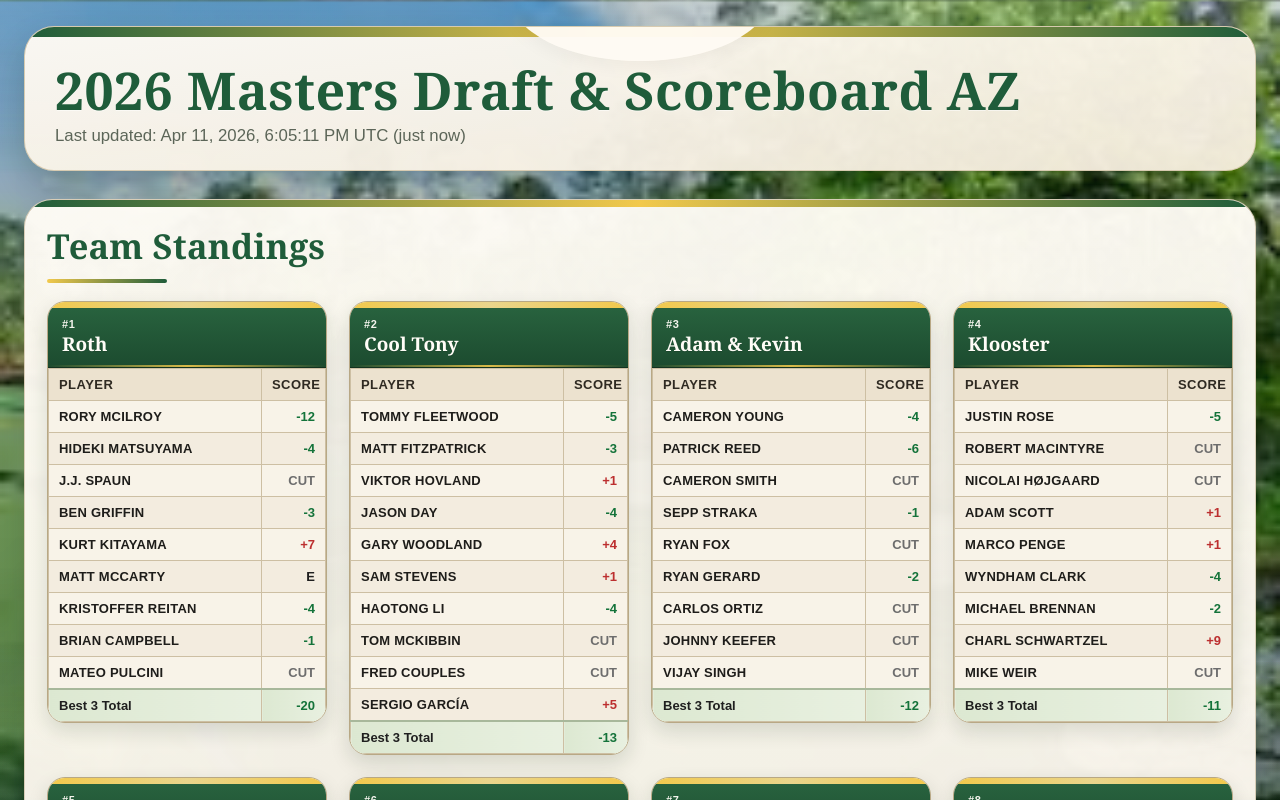
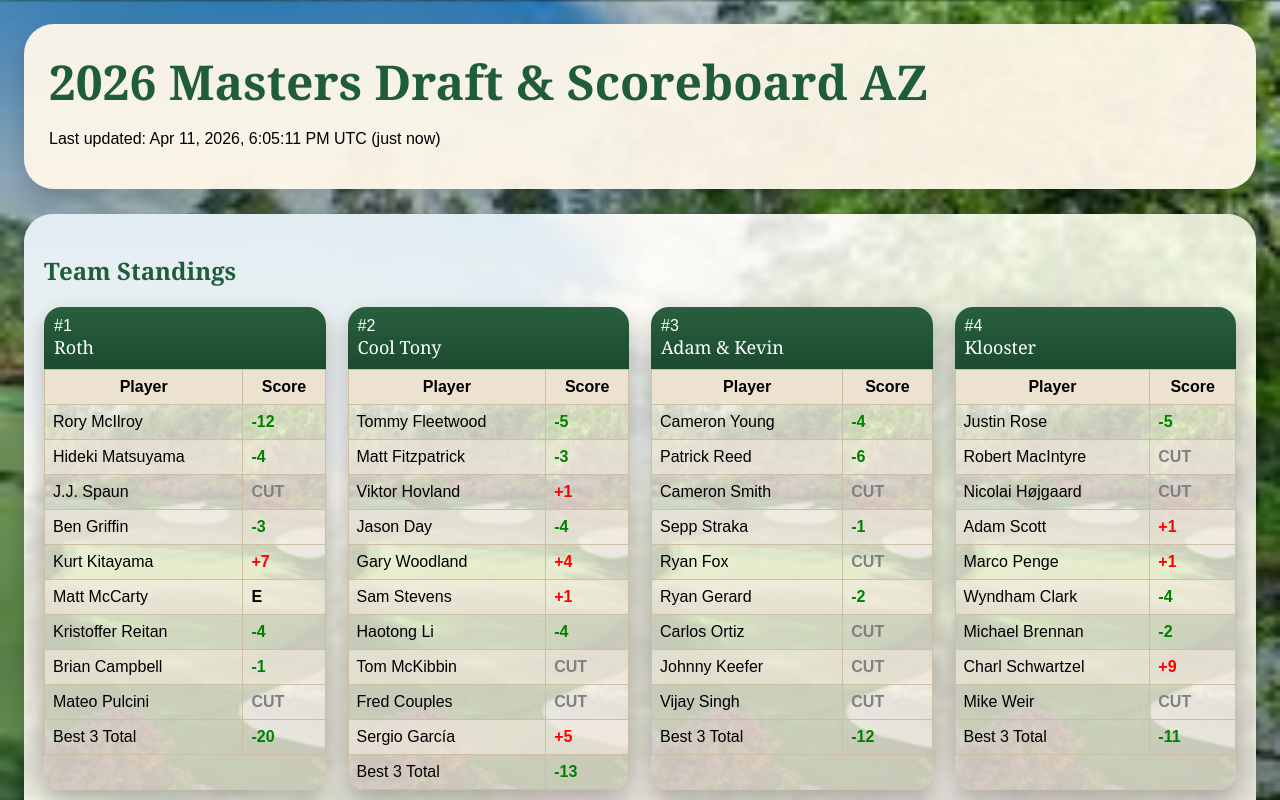
Before and after one commit to Melbs98/2026-Masters-AZ, a plain HTML site: page docs/index.html in a window 1280 px wide. Shown: the top 800 px of the page. Drawn offline with Linux system fonts and the light colour scheme.

Commit message:
Refactor CSS styles and update background images
Removed unused color variables and adjusted styles for various elements. Updated background images and gradients for better visual consistency.

```diff
--- a/docs/styles.css
+++ b/docs/styles.css
@@ -3,414 +3,101 @@
   --augusta-green-dark: #173f29;
   --augusta-green-deep: #12321f;
   --masters-gold: #f2c94c;
-  --azalea: #d75c8a;
   --cream: #f8f3e8;
   --parchment: #f3ecdf;
   --sand: #ece2cf;
   --border: #cdbfa3;
-  --text: #1f1f1f;
-  --muted: #5c6558;
-  --under: #14733a;
-  --over: #bc2f2f;
-  --cut: #6d6d6d;
-}
-
-* {
-  box-sizing: border-box;
 }
 
 body {
+  margin: 0;
   font-family: Arial, sans-serif;
-  margin: 0;
-  color: var(--text);
   background:
-    linear-gradient(rgba(20, 34, 18, 0.24), rgba(20, 34, 18, 0.34)),
-    url("./Augusta-background.jpg") center center / cover no-repeat fixed;
-  min-height: 100vh;
-  position: relative;
-}
-
-body::before {
-  content: "";
-  position: fixed;
-  inset: 0;
-  pointer-events: none;
-  background:
-    linear-gradient(to bottom, rgba(255, 248, 234, 0.22), transparent 18%),
-    linear-gradient(to top, rgba(19, 54, 31, 0.18), transparent 20%);
-  z-index: 0;
+    linear-gradient(rgba(20,34,18,0.25), rgba(20,34,18,0.35)),
+    url("https://melbs98.github.io/2026-Masters-AZ/Augusta-background.jpg") center / cover fixed;
 }
 
 .wrap {
-  max-width: 1340px;
-  margin: 0 auto;
-  padding: 26px 24px 42px;
-  position: relative;
-  z-index: 1;
+  max-width: 1300px;
+  margin: auto;
+  padding: 24px;
 }
 
 .page-header {
-  margin-bottom: 28px;
-  padding: 28px 30px 24px;
+  background: rgba(255, 248, 234, 0.95);
   border-radius: 30px;
-  border: 1px solid rgba(214, 201, 173, 0.95);
-  background:
-    linear-gradient(to bottom right, rgba(255, 251, 244, 0.96), rgba(244, 236, 220, 0.96));
-  box-shadow:
-    0 18px 34px rgba(15, 37, 20, 0.22),
-    inset 0 1px 0 rgba(255,255,255,0.82);
-  position: relative;
-  overflow: hidden;
-}
-
-.page-header::before {
-  content: "";
-  position: absolute;
-  inset: 0 0 auto 0;
-  height: 10px;
-  background: linear-gradient(to right, var(--augusta-green), var(--masters-gold), var(--augusta-green));
-}
-
-.page-header::after {
-  content: "";
-  position: absolute;
-  top: -38px;
-  left: 50%;
-  transform: translateX(-50%);
-  width: 260px;
-  height: 72px;
-  background: rgba(255, 251, 244, 0.96);
-  border-bottom-left-radius: 140px 70px;
-  border-bottom-right-radius: 140px 70px;
-  box-shadow: 0 8px 16px rgba(0, 0, 0, 0.04);
+  padding: 25px;
+  box-shadow: 0 15px 30px rgba(0,0,0,0.2);
 }
 
 .page-header h1 {
-  margin: 8px 0 10px 0;
-  font-family: Georgia, "Times New Roman", serif;
-  font-size: 3.25rem;
-  line-height: 1.02;
-  font-weight: 700;
+  font-family: Georgia, serif;
   color: var(--augusta-green);
-  letter-spacing: 0.4px;
-  text-shadow: 0 1px 0 rgba(255,255,255,0.55);
-  position: relative;
-  z-index: 1;
-}
-
-#updated {
+  font-size: 3rem;
   margin: 0;
-  color: var(--muted);
-  font-size: 1.05rem;
-  position: relative;
-  z-index: 1;
 }
 
 .section-card {
   background:
-    linear-gradient(to bottom, rgba(255,252,245,0.96), rgba(246,239,226,0.97));
-  border: 1px solid rgba(216, 204, 182, 0.96);
+    linear-gradient(rgba(255,252,245,0.85), rgba(246,239,226,0.90)),
+    url("https://melbs98.github.io/2026-Masters-AZ/Augusta-background.jpg") center / cover;
   border-radius: 28px;
-  padding: 22px;
-  margin-bottom: 26px;
-  box-shadow:
-    0 16px 30px rgba(18, 39, 22, 0.18),
-    inset 0 1px 0 rgba(255,255,255,0.75);
-  position: relative;
-  overflow: hidden;
-}
-
-.section-card::before {
-  content: "";
-  position: absolute;
-  inset: 0 0 auto 0;
-  height: 7px;
-  background: linear-gradient(to right, var(--augusta-green), var(--masters-gold), var(--augusta-green));
+  padding: 20px;
+  margin-top: 25px;
+  box-shadow: 0 15px 30px rgba(0,0,0,0.2);
 }
 
 .section-card h2 {
-  margin-top: 0;
-  margin-bottom: 18px;
-  font-family: Georgia, "Times New Roman", serif;
-  font-size: 2.15rem;
+  font-family: Georgia, serif;
   color: var(--augusta-green);
-  letter-spacing: 0.2px;
-}
-
-.section-card h2::after {
-  content: "";
-  display: block;
-  width: 120px;
-  height: 4px;
-  margin-top: 10px;
-  border-radius: 999px;
-  background: linear-gradient(to right, var(--masters-gold), var(--augusta-green));
 }
 
 .teams-grid {
   display: grid;
-  grid-template-columns: repeat(4, minmax(0, 1fr));
+  grid-template-columns: repeat(4, 1fr);
   gap: 22px;
-  align-items: start;
 }
 
 .team-card {
-  border: 1px solid #b8a885;
+  background:
+    linear-gradient(rgba(248,243,232,0.78), rgba(243,236,223,0.82)),
+    url("https://melbs98.github.io/2026-Masters-AZ/Augusta-background.jpg") center / cover;
   border-radius: 18px;
   overflow: hidden;
-  background: var(--cream);
-  min-width: 0;
-  box-shadow:
-    0 8px 20px rgba(22, 42, 24, 0.14),
-    inset 0 0 0 1px rgba(255,255,255,0.36);
-  position: relative;
-}
-
-.team-card::before {
-  content: "";
-  display: block;
-  height: 6px;
-  background: linear-gradient(to right, var(--masters-gold), #ead58c, var(--masters-gold));
+  box-shadow: 0 10px 25px rgba(0,0,0,0.25);
 }
 
 .team-card-header {
-  background: linear-gradient(to bottom, #28623e 0%, #1c4b2f 100%);
-  color: #fffdf7;
-  padding: 10px 14px 12px;
-  border-bottom: 1px solid var(--augusta-green-deep);
-  position: relative;
-}
-
-.team-card-header::after {
-  content: "";
-  position: absolute;
-  inset: auto 0 0 0;
-  height: 2px;
-  background: linear-gradient(to right, transparent, rgba(242,201,76,0.88), transparent);
-}
-
-.team-rank {
-  font-size: 11px;
-  font-weight: 700;
-  opacity: 0.95;
-  margin-bottom: 4px;
-  letter-spacing: 0.6px;
+  background: linear-gradient(#285f3d, #1c4b2f);
+  color: white;
+  padding: 10px;
 }
 
 .team-name {
-  font-family: Georgia, "Times New Roman", serif;
-  font-size: 19px;
-  font-weight: 700;
-  line-height: 1.12;
-  white-space: normal;
-  word-break: break-word;
-  color: #fffdf7;
-  text-shadow: 0 1px 0 rgba(0,0,0,0.12);
+  font-family: Georgia, serif;
+  font-size: 18px;
 }
 
 .team-table {
   width: 100%;
   border-collapse: collapse;
-  table-layout: fixed;
-  background: var(--cream);
 }
 
 .team-table th,
 .team-table td {
-  padding: 8px 10px;
   border: 1px solid var(--border);
-  text-align: left;
-  font-size: 13px;
+  padding: 8px;
 }
 
-.team-table thead th {
+.team-table thead {
   background: var(--sand);
-  color: #2f2a22;
-  font-weight: 800;
-  text-transform: uppercase;
-  letter-spacing: 0.45px;
 }
 
-.team-table th:last-child,
-.team-table td:last-child {
-  text-align: right;
-  width: 64px;
-  white-space: nowrap;
-  font-weight: 800;
+.team-table tbody tr:nth-child(even) {
+  background: rgba(243,236,223,0.6);
 }
 
-.team-table tbody tr:nth-child(even) td {
-  background: var(--parchment);
-}
-
-.team-table tfoot td {
-  background: linear-gradient(to right, #dce8d1, #e8f0e0);
-  font-weight: 800;
-  border-top: 2px solid #a8b89b;
-}
-
-.player-name {
-  overflow-wrap: anywhere;
-  word-break: break-word;
-  font-weight: 700;
-  text-transform: uppercase;
-  letter-spacing: 0.22px;
-  color: #1e1d1a;
-}
-
-.score-cell {
-  font-weight: 800;
-}
-
-.score-under {
-  color: var(--under);
-  font-weight: 800;
-}
-
-.score-over {
-  color: var(--over);
-  font-weight: 800;
-}
-
-.score-even {
-  color: #1f1f1f;
-  font-weight: 800;
-}
-
-.score-cut {
-  color: var(--cut);
-  font-weight: 800;
-}
-
-#scores-table {
-  width: 100%;
-  border-collapse: collapse;
-  margin-top: 10px;
-  background: #faf7f0;
-  border: 1px solid #d6cbb8;
-  border-radius: 16px;
-  overflow: hidden;
-  box-shadow: inset 0 1px 0 rgba(255,255,255,0.55);
-}
-
-#scores-table th,
-#scores-table td {
-  padding: 10px 8px;
-  border-bottom: 1px solid #ddd1bc;
-  text-align: left;
-}
-
-#scores-table th {
-  background: var(--sand);
-  color: #2f2a22;
-  font-weight: 800;
-  text-transform: uppercase;
-  letter-spacing: 0.45px;
-}
-
-#scores-table tbody tr:nth-child(even) td {
-  background: var(--cream);
-}
-
-#payouts-list {
-  display: grid;
-  gap: 16px;
-}
-
-.payout-section {
-  border: 1px solid #d4c7b1;
-  border-radius: 16px;
-  padding: 14px 16px;
-  background: #f8f4ec;
-  box-shadow:
-    0 4px 12px rgba(31,54,34,0.05),
-    inset 0 1px 0 rgba(255,255,255,0.65);
-}
-
-.payout-section-title {
-  margin-top: 0;
-  margin-bottom: 12px;
-  font-family: Georgia, "Times New Roman", serif;
-  font-size: 22px;
-  color: var(--augusta-green);
-}
-
-.payout-item {
-  border-top: 1px solid #e1d8c8;
-  padding-top: 10px;
-  margin-top: 10px;
-}
-
-.payout-item:first-of-type {
-  border-top: none;
-  padding-top: 0;
-  margin-top: 0;
-}
-
-.payout-item h3 {
-  margin-top: 0;
-  margin-bottom: 10px;
-  font-size: 16px;
-  color: #3a3329;
-}
-
-.payout-winner {
-  display: flex;
-  justify-content: space-between;
-  align-items: center;
-  gap: 16px;
-  padding: 4px 0;
-}
-
-.payout-winner strong {
-  white-space: nowrap;
-  color: var(--augusta-green);
-}
-
-.payout-empty {
-  margin: 0;
-  color: #6f6a5f;
-}
-
-img {
-  max-width: 100%;
-  height: auto;
-  border-radius: 16px;
-  box-shadow: 0 10px 24px rgba(22, 46, 28, 0.14);
-}
-
-@media (max-width: 1200px) {
-  .teams-grid {
-    grid-template-columns: repeat(3, minmax(0, 1fr));
-  }
-}
-
-@media (max-width: 1000px) {
-  .teams-grid {
-    grid-template-columns: repeat(2, minmax(0, 1fr));
-  }
-}
-
-@media (max-width: 700px) {
-  .wrap {
-    padding: 14px;
-  }
-
-  .page-header h1 {
-    font-size: 2.25rem;
-  }
-
-  .section-card h2 {
-    font-size: 1.65rem;
-  }
-
-  .teams-grid {
-    grid-template-columns: 1fr;
-  }
-}
-
-@media (max-width: 500px) {
-  .teams-grid {
-    grid-template-columns: 1fr;
-  }
-}
+.score-under { color: green; font-weight: bold; }
+.score-over { color: red; font-weight: bold; }
+.score-even { color: black; font-weight: bold; }
+.score-cut { color: gray; font-weight: bold; }
```
